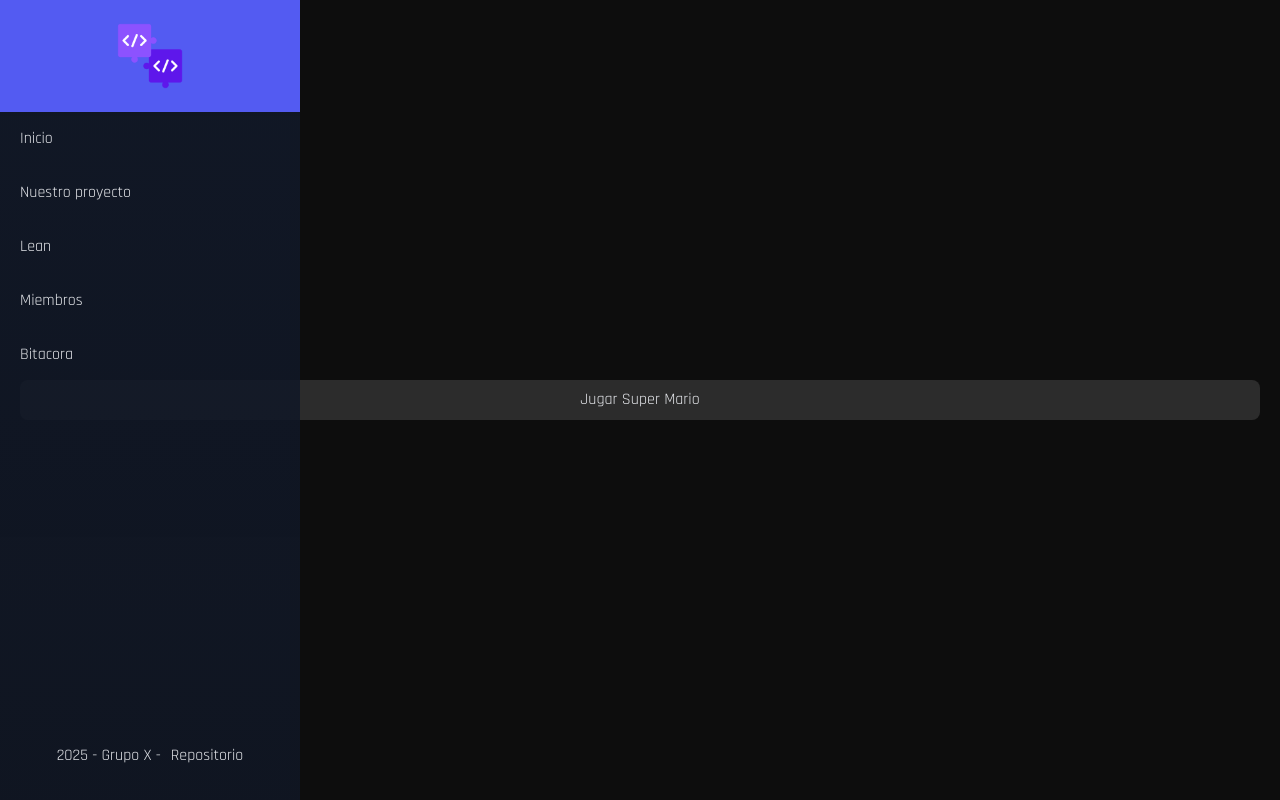
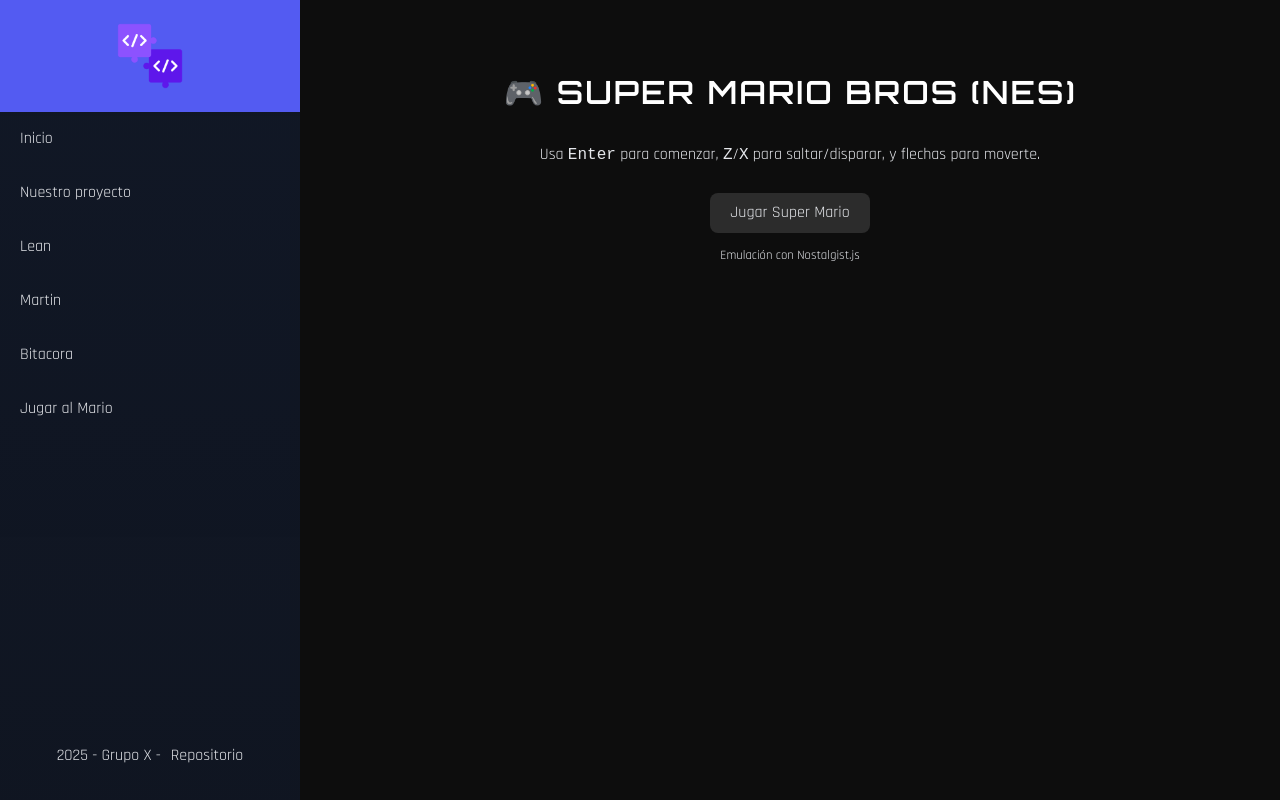
Before and after one commit to xxiicode/tp2-front-ifts2025, a React (Vite) app: page /playmario in a window 1280 px wide. Built offline with nearby package versions, Linux system fonts and the light colour scheme; no server answers.

Commit message:
funciona el mario...

```diff
--- a/src/components/Aside.jsx
+++ b/src/components/Aside.jsx
@@ -30,10 +30,13 @@
               <Link to="/lean">Lean</Link>
             </li>
             <li>
-              <Link to="/miembros">Miembros</Link>
+              <Link to="/martin">Martin</Link>
             </li>
             <li>
               <Link to="/bitacora">Bitacora</Link>
+            </li>
+            <li>
+              <Link to="/playmario">Jugar al Mario</Link>
             </li>
           </ul>
         </nav>
--- a/src/css/jugarMario.css
+++ b/src/css/jugarMario.css
@@ -1,13 +1,17 @@
 @import url('https://cdn.jsdelivr.net/npm/normalize.css@8.0.1/normalize.min.css');
 
-.container {
+.container-mario {
   display: flex;
   flex-direction: column;
   justify-content: center;
-  position: absolute;
   inset: 0;
   padding: 20px;
   gap: 10px;
+  align-items: center;
+
+  & button {
+    max-width: 250px;
+  }
 }
 
 canvas {
--- a/src/pages/PlayMario.jsx
+++ b/src/pages/PlayMario.jsx
@@ -1,15 +1,39 @@
+import { useCallback, useEffect, useRef } from 'react'
 import { Nostalgist } from 'nostalgist'
-import { useCallback } from 'react'
 import '../css/jugarMario.css'
 
 export default function JugarMario () {
+  const nostalgistRef = useRef(null)
+
   const launchGame = useCallback(async () => {
-    await Nostalgist.nes('/roms/smb.nes')
+    try {
+      // si ya hay uno corriendo, cerralo primero
+      nostalgistRef.current?.exit?.()
+
+      const romUrl = location.origin + '/roms/smb.nes'
+      nostalgistRef.current = await Nostalgist.nes(romUrl) // ← devuelve instancia
+    } catch (error) {
+      // eslint-disable-next-line no-console
+      console.error('Error launching the game:', error)
+    }
+  }, [])
+
+  // Al salir de la página/vista, apagar el emulador
+  useEffect(() => {
+    return () => {
+      nostalgistRef.current?.exit?.() // apaga audio + core y quita el canvas
+      nostalgistRef.current = null
+    }
   }, [])
 
   return (
-    <div className="container">
-      <button onClick={launchGame}>Jugar Super Mario</button>
+    <div className="container-mario">
+      <h1>🎮 Super Mario Bros (NES)</h1>
+      <p className="info">
+        Usa <kbd>Enter</kbd> para comenzar, <kbd>Z</kbd>/<kbd>X</kbd> para saltar/disparar, y flechas para moverte.
+      </p>
+      <button className="start-button" onClick={launchGame}>Jugar Super Mario</button>
+      <footer className="credits"><small>Emulación con Nostalgist.js</small></footer>
     </div>
   )
 }
```
